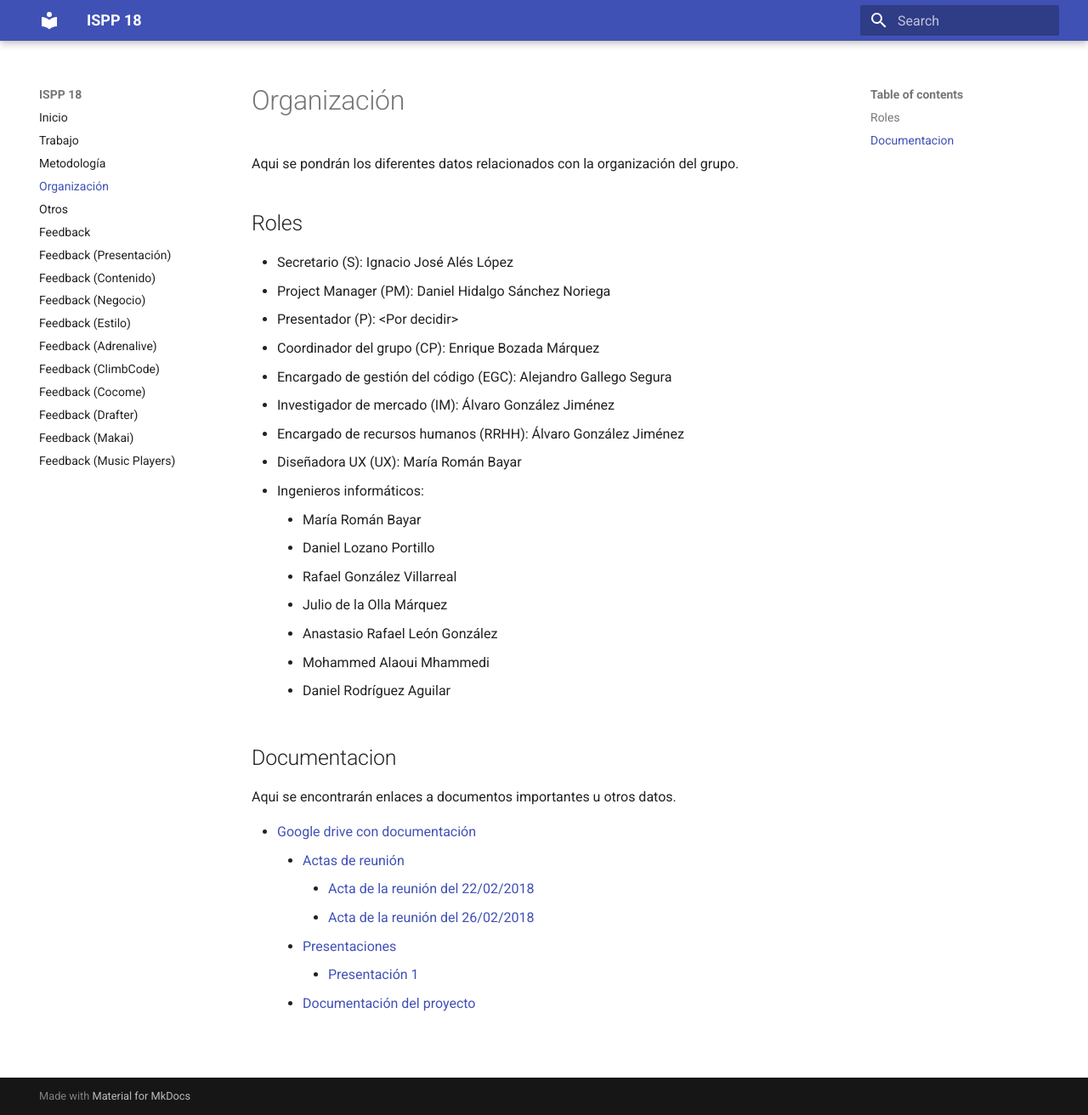
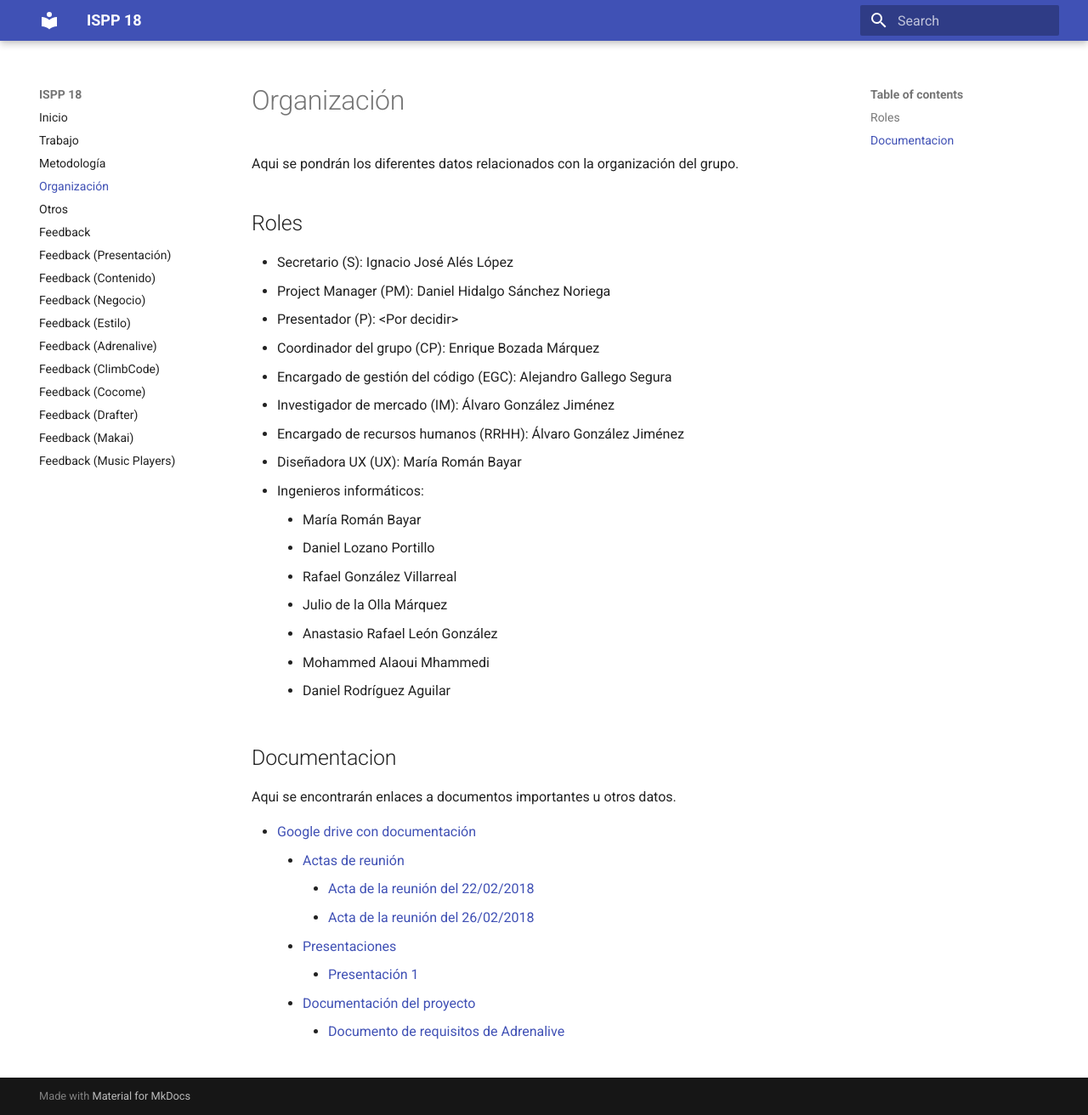
Before and after one commit to alexgs922/ispp18-wiki, an MkDocs documentation site: the page built from docs/organizacion.md, in a window 1280 px wide and 1312 px high. Shown: the whole window at 85% size. Built offline with MkDocs 1.6.1 and Material for MkDocs 9.7.7, drawn with Linux system fonts in a browser that asks for light colours; old or Windows-style settings are respelled for this version of MkDocs.

Commit message:
Añadido el documento de requisitos subido por Daniel Hidalgo de la carpeta de Google Drive

```diff
--- a/docs/organizacion.md
+++ b/docs/organizacion.md
@@ -28,3 +28,4 @@ Aqui se encontrarán enlaces a documentos importantes u otros datos.
     * [Presentaciones](https://drive.google.com/drive/u/0/folders/1zXbY3jD_u7Dk6BczAoAQUc2sid30xj8U)
         * [Presentación 1](https://docs.google.com/presentation/d/1BI9UWlLn4Nu5FViSf-7XgfoskeVD7Gq7XfrDimtWrV4/edit?usp=drive_web&ouid=104924850308958917661)
     * [Documentación del proyecto](https://drive.google.com/drive/u/0/folders/1pAZAplitXVp9K74bozsszLzJvSVcx1kW)
+        * [Documento de requisitos de Adrenalive](https://docs.google.com/document/d/1nM5ux3iTecCXL6e1_3qMWTkBScxTdUqlRQnsnzhdZ88/edit)
```
